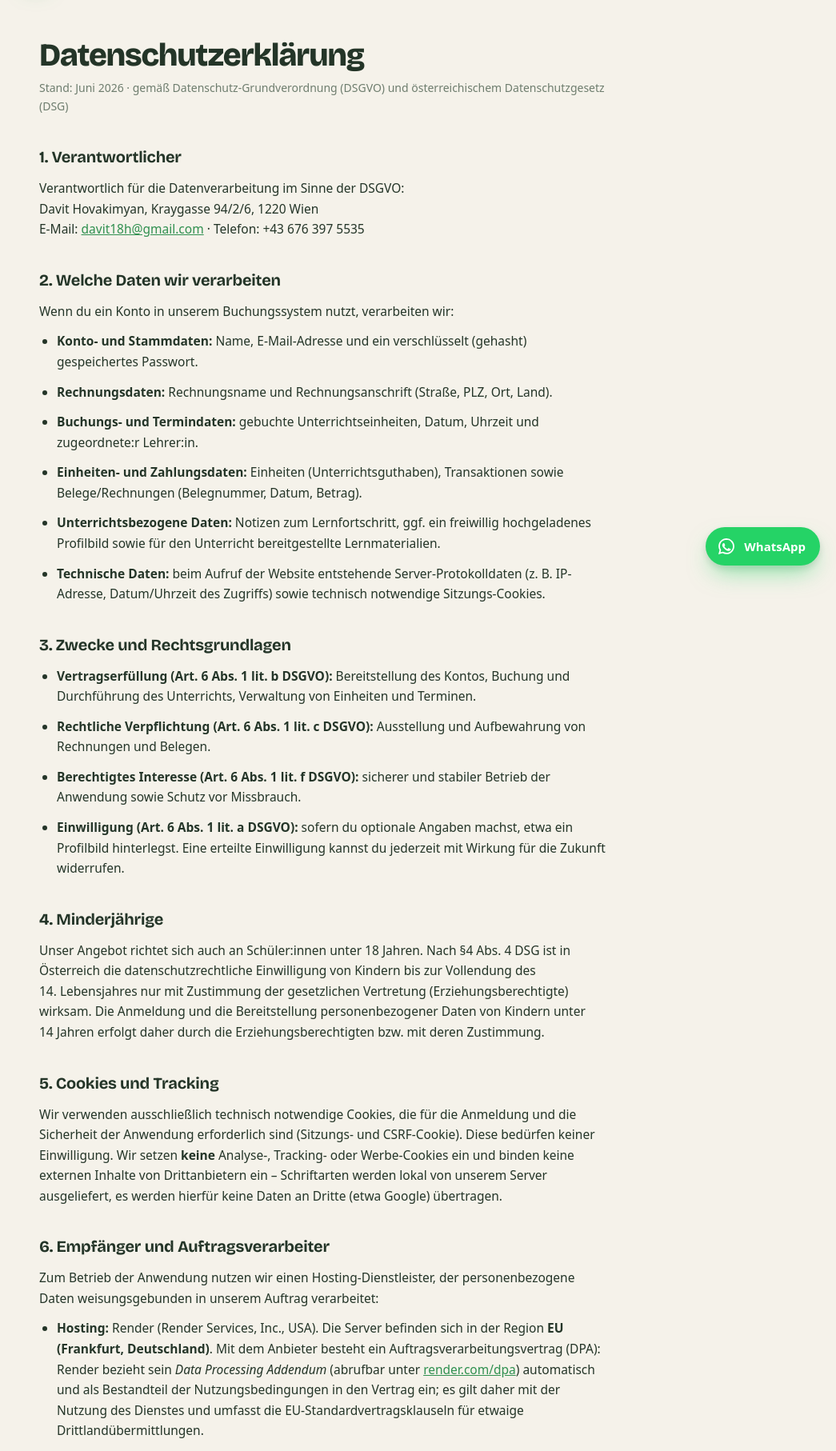
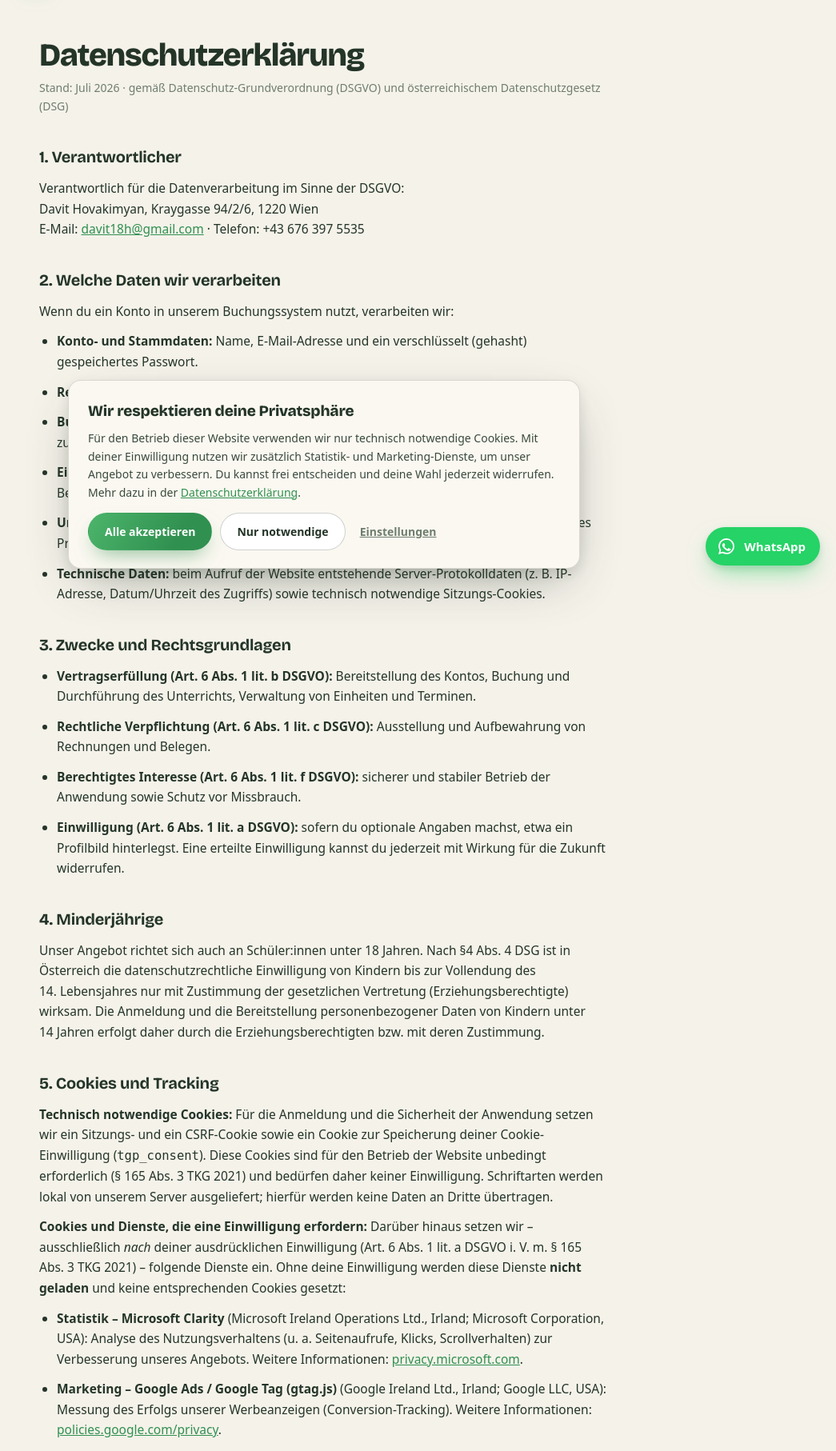
Before and after one commit to jan-writes-codes/fluent, a Django app: page /datenschutz/ in a window 1280 px wide. Shown: the part 73-1887 px from the top of the page at 80% size, without its empty margins (235-1280 px from the left). Run offline with Django 4.2, Linux system fonts and the light colour scheme.

Commit message:
Gate analytics/marketing trackers behind cookie consent (Austrian DSGVO/TKG)
Microsoft Clarity (statistics) and Google Ads gtag.js (marketing) previously
loaded unconditionally on every page. Under Austrian law (DSGVO Art. 6(1)(a)
and § 165 Abs. 3 TKG 2021, transposing the ePrivacy Directive) these
non-essential trackers require prior, informed, opt-in consent.

- Add templates/_consent.html: a self-contained, theme-matched consent banner
  with equally-prominent "Accept all" / "Necessary only" choices and a granular
  settings panel (Statistics / Marketing). Trackers are only injected after the
  matching opt-in; the choice is stored in a first-party tgp_consent cookie
  (strictly necessary, so consent-free) and can be changed or withdrawn any time
  via window.openCookieSettings().
- Replace the unconditional _clarity.html include + inline gtag block in all
  seven templates (landing, intro, login, settle, app, intro_cancel,
  legal_base) with the single consent-gated include; remove the now-unused
  _clarity.html.
- Add a "Cookie-Einstellungen" link to the landing and legal-page footers.
- Rewrite the Datenschutzerklärung cookie section, which falsely claimed no
  analytics/tracking cookies and no third-party embeds, to accurately describe
  the consent mechanism, categories, providers (Microsoft, Google), legal basis,
  US third-country transfers and the right to withdraw.

Co-Authored-By: Claude Opus 4.8 <noreply@anthropic.com>
Claude-Session: https://claude.ai/code/session_018HuGiqEvPUHuUVukYNiQyR

```diff
--- a/templates/_clarity.html
+++ /dev/null
@@ -1,8 +0,0 @@
-<!-- Microsoft Clarity -->
-<script type="text/javascript">
-    (function(c,l,a,r,i,t,y){
-        c[a]=c[a]||function(){(c[a].q=c[a].q||[]).push(arguments)};
-        t=l.createElement(r);t.async=1;t.src="https://www.clarity.ms/tag/"+i;
-        y=l.getElementsByTagName(r)[0];y.parentNode.insertBefore(t,y);
-    })(window, document, "clarity", "script", "xgtda52i1k");
-</script>
--- /dev/null
+++ b/templates/_consent.html
@@ -0,0 +1,180 @@
+{% comment %}
+  Cookie-Consent-Banner (DSGVO Art. 6 Abs. 1 lit. a + § 165 Abs. 3 TKG 2021).
+
+  Non-essential trackers (Microsoft Clarity = Statistik, Google Ads gtag =
+  Marketing) are NOT loaded until the visitor has actively opted in. Only
+  strictly necessary session/CSRF cookies run without consent.
+
+  The choice is stored in a first-party cookie ("tgp_consent"), which is itself
+  strictly necessary for the consent function and therefore consent-free.
+  window.openCookieSettings() re-opens the banner so consent can be changed or
+  withdrawn at any time (e.g. from the footer link).
+
+  Self-contained: this single include replaces the old _clarity.html include and
+  the inline gtag.js block. Include it once in <head> on every public page.
+{% endcomment %}
+<script>
+(function () {
+  "use strict";
+
+  // --- Configuration -------------------------------------------------------
+  var COOKIE = "tgp_consent";
+  var VERSION = 1;                 // bump to re-ask everyone after policy changes
+  var MAX_AGE = 60 * 60 * 24 * 180; // remember the choice for 180 days
+  var CLARITY_ID = "xgtda52i1k";
+  var ADS_ID = "AW-18275409253";
+
+  var loaded = { statistics: false, marketing: false };
+
+  // --- Consent cookie ------------------------------------------------------
+  function readConsent() {
+    var m = document.cookie.match(/(?:^|;\s*)tgp_consent=([^;]+)/);
+    if (!m) return null;
+    try {
+      var c = JSON.parse(decodeURIComponent(m[1]));
+      if (!c || c.v !== VERSION) return null; // outdated → ask again
+      return c;
+    } catch (e) { return null; }
+  }
+
+  function writeConsent(statistics, marketing) {
+    var val = JSON.stringify({ v: VERSION, statistics: !!statistics, marketing: !!marketing });
+    var secure = location.protocol === "https:" ? "; Secure" : "";
+    document.cookie = COOKIE + "=" + encodeURIComponent(val) +
+      "; Max-Age=" + MAX_AGE + "; Path=/; SameSite=Lax" + secure;
+  }
+
+  // --- Tracker loaders (only fire once, after consent) ---------------------
+  function loadClarity() {
+    if (loaded.statistics) return;
+    loaded.statistics = true;
+    (function (c, l, a, r, i, t, y) {
+      c[a] = c[a] || function () { (c[a].q = c[a].q || []).push(arguments); };
+      t = l.createElement(r); t.async = 1; t.src = "https://www.clarity.ms/tag/" + i;
+      y = l.getElementsByTagName(r)[0]; y.parentNode.insertBefore(t, y);
+    })(window, document, "clarity", "script", CLARITY_ID);
+  }
+
+  function loadAds() {
+    if (loaded.marketing) return;
+    loaded.marketing = true;
+    var s = document.createElement("script");
+    s.async = true;
+    s.src = "https://www.googletagmanager.com/gtag/js?id=" + ADS_ID;
+    document.head.appendChild(s);
+    window.dataLayer = window.dataLayer || [];
+    window.gtag = function () { window.dataLayer.push(arguments); };
+    window.gtag("js", new Date());
+    window.gtag("config", ADS_ID);
+  }
+
+  function apply(consent) {
+    if (consent && consent.statistics) loadClarity();
+    if (consent && consent.marketing) loadAds();
+  }
+
+  // --- Banner UI -----------------------------------------------------------
+  var root = null;
+
+  function css() {
+    return "" +
+    "#tgp-consent{position:fixed;inset:auto 0 0 0;z-index:2147483000;display:flex;justify-content:center;padding:16px;font-family:var(--font-body,ui-sans-serif,system-ui,sans-serif)}" +
+    "#tgp-consent .tgp-card{background:#fbf8f1;color:#243528;border:1px solid rgba(36,53,40,0.16);border-radius:16px;box-shadow:0 24px 60px -20px rgba(36,53,40,0.45),0 6px 18px rgba(0,0,0,0.10);max-width:640px;width:100%;padding:22px 24px}" +
+    "#tgp-consent h2{font-family:var(--font-display,inherit);font-size:19px;font-weight:800;letter-spacing:-0.01em;margin:0 0 8px}" +
+    "#tgp-consent p{font-size:14px;line-height:1.6;color:#3a4a3d;margin:0 0 14px}" +
+    "#tgp-consent a{color:#309050;text-decoration:underline}" +
+    "#tgp-consent .tgp-actions{display:flex;flex-wrap:wrap;gap:10px;align-items:center}" +
+    "#tgp-consent button{font:inherit;font-weight:600;font-size:14px;cursor:pointer;border-radius:999px;padding:11px 20px;border:1px solid transparent;transition:transform .12s ease,box-shadow .12s ease,background .12s ease}" +
+    "#tgp-consent button:hover{transform:translateY(-1px)}" +
+    "#tgp-consent .tgp-primary{background:linear-gradient(120deg,#4cb56b 0%,#309050 72%);color:#fff;box-shadow:0 12px 26px -10px rgba(48,144,80,0.6)}" +
+    "#tgp-consent .tgp-secondary{background:#fff;color:#243528;border-color:rgba(36,53,40,0.22)}" +
+    "#tgp-consent .tgp-secondary:hover{border-color:#309050;color:#309050}" +
+    "#tgp-consent .tgp-link{background:none;border:none;color:#6e7d6e;text-decoration:underline;padding:11px 8px;box-shadow:none}" +
+    "#tgp-consent .tgp-link:hover{color:#309050;transform:none}" +
+    "#tgp-consent .tgp-prefs{margin:4px 0 16px;border-top:1px solid rgba(36,53,40,0.12);padding-top:12px}" +
+    "#tgp-consent .tgp-row{display:flex;gap:12px;align-items:flex-start;padding:10px 0}" +
+    "#tgp-consent .tgp-row label{font-size:14px;font-weight:600;color:#243528}" +
+    "#tgp-consent .tgp-row .tgp-desc{display:block;font-weight:400;font-size:13px;color:#6e7d6e;margin-top:2px}" +
+    "#tgp-consent input[type=checkbox]{margin-top:3px;width:18px;height:18px;accent-color:#309050;flex:none}" +
+    "#tgp-consent input[disabled]{opacity:.6}" +
+    "@media(max-width:520px){#tgp-consent .tgp-actions{flex-direction:column;align-items:stretch}#tgp-consent .tgp-actions button{width:100%}}";
+  }
+
+  function remove() { if (root) { root.remove(); root = null; } }
+
+  function build(existing) {
+    remove();
+    var stat = existing ? existing.statistics : false;
+    var mkt = existing ? existing.marketing : false;
+
+    root = document.createElement("div");
+    root.id = "tgp-consent";
+    root.setAttribute("role", "dialog");
+    root.setAttribute("aria-live", "polite");
+    root.setAttribute("aria-label", "Cookie-Einstellungen");
+
+    var style = document.createElement("style");
+    style.textContent = css();
+    root.appendChild(style);
+
+    root.innerHTML += "" +
+    "<div class='tgp-card'>" +
+      "<h2>Wir respektieren deine Privatsphäre</h2>" +
+      "<p>Für den Betrieb dieser Website verwenden wir nur technisch notwendige Cookies. " +
+      "Mit deiner Einwilligung nutzen wir zusätzlich Statistik- und Marketing-Dienste, um unser Angebot zu verbessern. " +
+      "Du kannst frei entscheiden und deine Wahl jederzeit widerrufen. Mehr dazu in der " +
+      "<a href='/datenschutz/'>Datenschutzerklärung</a>.</p>" +
+      "<div class='tgp-prefs' id='tgp-prefs' hidden>" +
+        "<div class='tgp-row'>" +
+          "<input type='checkbox' id='tgp-nec' checked disabled>" +
+          "<label for='tgp-nec'>Notwendig<span class='tgp-desc'>Anmeldung, Sicherheit (CSRF) und Sitzung. Immer aktiv.</span></label>" +
+        "</div>" +
+        "<div class='tgp-row'>" +
+          "<input type='checkbox' id='tgp-stat'" + (stat ? " checked" : "") + ">" +
+          "<label for='tgp-stat'>Statistik<span class='tgp-desc'>Microsoft Clarity — anonyme Nutzungsanalyse, um die Website zu verbessern.</span></label>" +
+        "</div>" +
+        "<div class='tgp-row'>" +
+          "<input type='checkbox' id='tgp-mkt'" + (mkt ? " checked" : "") + ">" +
+          "<label for='tgp-mkt'>Marketing<span class='tgp-desc'>Google Ads — Messung des Erfolgs unserer Anzeigen (Conversion-Tracking).</span></label>" +
+        "</div>" +
+      "</div>" +
+      "<div class='tgp-actions'>" +
+        "<button type='button' class='tgp-primary' id='tgp-accept'>Alle akzeptieren</button>" +
+        "<button type='button' class='tgp-secondary' id='tgp-reject'>Nur notwendige</button>" +
+        "<button type='button' class='tgp-link' id='tgp-toggle'>Einstellungen</button>" +
+        "<button type='button' class='tgp-secondary' id='tgp-save' hidden>Auswahl speichern</button>" +
+      "</div>" +
+    "</div>";
+
+    document.body.appendChild(root);
+
+    function finish(s, m) { writeConsent(s, m); apply({ statistics: s, marketing: m }); remove(); }
+
+    root.querySelector("#tgp-accept").onclick = function () { finish(true, true); };
+    root.querySelector("#tgp-reject").onclick = function () { finish(false, false); };
+    root.querySelector("#tgp-save").onclick = function () {
+      finish(root.querySelector("#tgp-stat").checked, root.querySelector("#tgp-mkt").checked);
+    };
+    root.querySelector("#tgp-toggle").onclick = function () {
+      var prefs = root.querySelector("#tgp-prefs");
+      var save = root.querySelector("#tgp-save");
+      var show = prefs.hasAttribute("hidden");
+      if (show) { prefs.removeAttribute("hidden"); save.removeAttribute("hidden"); this.textContent = "Weniger anzeigen"; }
+      else { prefs.setAttribute("hidden", ""); save.setAttribute("hidden", ""); this.textContent = "Einstellungen"; }
+    };
+  }
+
+  // Public: re-open the banner to change/withdraw consent (footer link etc.)
+  window.openCookieSettings = function () { build(readConsent()); };
+
+  // --- Boot ----------------------------------------------------------------
+  function boot() {
+    var consent = readConsent();
+    if (consent) { apply(consent); }   // already decided → load only what's allowed
+    else { build(null); }              // first visit → ask, load nothing yet
+  }
+
+  if (document.readyState === "loading") document.addEventListener("DOMContentLoaded", boot);
+  else boot();
+})();
+</script>
--- a/templates/datenschutz.html
+++ b/templates/datenschutz.html
@@ -2,7 +2,7 @@
 {% block title %}Datenschutzerklärung{% endblock %}
 {% block content %}
 <h1>Datenschutzerklärung</h1>
-<p class="updated muted">Stand: Juni 2026 · gemäß Datenschutz-Grundverordnung (DSGVO) und österreichischem Datenschutzgesetz (DSG)</p>
+<p class="updated muted">Stand: Juli 2026 · gemäß Datenschutz-Grundverordnung (DSGVO) und österreichischem Datenschutzgesetz (DSG)</p>
 
 <h2>1. Verantwortlicher</h2>
 <p>
@@ -42,11 +42,37 @@
 
 <h2>5. Cookies und Tracking</h2>
 <p>
-  Wir verwenden ausschließlich technisch notwendige Cookies, die für die Anmeldung und die Sicherheit
-  der Anwendung erforderlich sind (Sitzungs- und CSRF-Cookie). Diese bedürfen keiner Einwilligung.
-  Wir setzen <strong>keine</strong> Analyse-, Tracking- oder Werbe-Cookies ein und binden keine externen
-  Inhalte von Drittanbietern ein – Schriftarten werden lokal von unserem Server ausgeliefert, es werden
-  hierfür keine Daten an Dritte (etwa Google) übertragen.
+  <strong>Technisch notwendige Cookies:</strong> Für die Anmeldung und die Sicherheit der Anwendung
+  setzen wir ein Sitzungs- und ein CSRF-Cookie sowie ein Cookie zur Speicherung deiner
+  Cookie-Einwilligung (<code>tgp_consent</code>). Diese Cookies sind für den Betrieb der Website
+  unbedingt erforderlich (§&nbsp;165 Abs.&nbsp;3 TKG&nbsp;2021) und bedürfen daher keiner Einwilligung.
+  Schriftarten werden lokal von unserem Server ausgeliefert; hierfür werden keine Daten an Dritte übertragen.
+</p>
+<p>
+  <strong>Cookies und Dienste, die eine Einwilligung erfordern:</strong> Darüber hinaus setzen wir –
+  ausschließlich <em>nach</em> deiner ausdrücklichen Einwilligung (Art.&nbsp;6 Abs.&nbsp;1 lit.&nbsp;a DSGVO
+  i.&nbsp;V.&nbsp;m. §&nbsp;165 Abs.&nbsp;3 TKG&nbsp;2021) – folgende Dienste ein. Ohne deine Einwilligung
+  werden diese Dienste <strong>nicht geladen</strong> und keine entsprechenden Cookies gesetzt:
+</p>
+<ul>
+  <li>
+    <strong>Statistik – Microsoft Clarity</strong> (Microsoft Ireland Operations Ltd., Irland; Microsoft
+    Corporation, USA): Analyse des Nutzungsverhaltens (u.&nbsp;a. Seitenaufrufe, Klicks, Scrollverhalten)
+    zur Verbesserung unseres Angebots. Weitere Informationen:
+    <a href="https://privacy.microsoft.com/de-de/privacystatement" rel="noopener">privacy.microsoft.com</a>.
+  </li>
+  <li>
+    <strong>Marketing – Google Ads / Google Tag (gtag.js)</strong> (Google Ireland Ltd., Irland; Google LLC,
+    USA): Messung des Erfolgs unserer Werbeanzeigen (Conversion-Tracking). Weitere Informationen:
+    <a href="https://policies.google.com/privacy" rel="noopener">policies.google.com/privacy</a>.
+  </li>
+</ul>
+<p>
+  Beim ersten Besuch fragen wir deine Einwilligung über einen Cookie-Banner ab. Du kannst einzelne
+  Kategorien (Statistik, Marketing) frei an- oder abwählen; ohne Auswahl werden nur technisch notwendige
+  Cookies gesetzt. Eine erteilte Einwilligung kannst du jederzeit mit Wirkung für die Zukunft widerrufen
+  oder ändern – über den Link <em>„Cookie-Einstellungen“</em> im Seitenfuß. Zu diesen Diensten kann eine
+  Übermittlung personenbezogener Daten in die USA erfolgen (siehe Punkt&nbsp;7).
 </p>
 
 <h2>6. Empfänger und Auftragsverarbeiter</h2>
@@ -63,6 +89,12 @@
     Bestandteil der Nutzungsbedingungen in den Vertrag ein; es gilt daher mit der Nutzung des Dienstes und
     umfasst die EU-Standardvertragsklauseln für etwaige Drittlandübermittlungen.
   </li>
+  <li>
+    <strong>Statistik &amp; Marketing (nur mit Einwilligung):</strong> Nutzt du die optionalen Statistik-
+    bzw. Marketing-Dienste (siehe Punkt&nbsp;5), werden Daten an <strong>Microsoft</strong>
+    (Microsoft Clarity) bzw. <strong>Google</strong> (Google Ads) übermittelt. Diese Übermittlung erfolgt
+    ausschließlich auf Grundlage deiner Einwilligung; erteilst du keine, findet keine Übermittlung statt.
+  </li>
 </ul>
 <p>
   Eine darüber hinausgehende Weitergabe an Dritte erfolgt nicht, außer wir sind gesetzlich dazu
@@ -75,6 +107,14 @@
   kann ein Zugriff aus einem Drittland (USA) nicht vollständig ausgeschlossen werden. Eine etwaige
   Übermittlung wird durch geeignete Garantien abgesichert (EU-Standardvertragsklauseln gemäß
   Art.&nbsp;46 DSGVO bzw. eine Zertifizierung nach dem EU-US Data Privacy Framework).
+</p>
+<p>
+  Sofern du in die optionalen Statistik- oder Marketing-Dienste einwilligst (Microsoft Clarity, Google
+  Ads – siehe Punkt&nbsp;5), können dabei personenbezogene Daten (etwa deine IP-Adresse) an Microsoft bzw.
+  Google und deren Konzerngesellschaften in den USA übermittelt werden. Rechtsgrundlage hierfür ist deine
+  Einwilligung (Art.&nbsp;6 Abs.&nbsp;1 lit.&nbsp;a i.&nbsp;V.&nbsp;m. Art.&nbsp;49 Abs.&nbsp;1 lit.&nbsp;a
+  DSGVO); ergänzend stützen sich beide Anbieter auf EU-Standardvertragsklauseln sowie ihre Zertifizierung
+  nach dem EU-US Data Privacy Framework. Ohne deine Einwilligung findet keine solche Übermittlung statt.
 </p>
 
 <h2>8. Speicherdauer</h2>
--- a/templates/legal_base.html
+++ b/templates/legal_base.html
@@ -2,16 +2,7 @@
 <!DOCTYPE html>
 <html lang="de">
 <head>
-{% include "_clarity.html" %}
-<!-- Google tag (gtag.js) -->
-<script async src="https://www.googletagmanager.com/gtag/js?id=AW-18275409253"></script>
-<script>
-  window.dataLayer = window.dataLayer || [];
-  function gtag(){dataLayer.push(arguments);}
-  gtag('js', new Date());
-
-  gtag('config', 'AW-18275409253');
-</script>
+{% include "_consent.html" %}
 <meta charset="UTF-8" />
 <meta name="viewport" content="width=device-width, initial-scale=1.0, viewport-fit=cover" />
 <meta name="theme-color" content="#f5f2ea" />
@@ -98,7 +89,7 @@
   <footer class="foot">
     <div class="wrap foot-in">
       <a href="/">← Zur Startseite</a>
-      <span><a href="{% url 'faq' %}">FAQ</a> &nbsp;·&nbsp; <a href="{% url 'impressum' %}">Impressum</a> &nbsp;·&nbsp; <a href="{% url 'datenschutz' %}">Datenschutz</a></span>
+      <span><a href="{% url 'faq' %}">FAQ</a> &nbsp;·&nbsp; <a href="{% url 'impressum' %}">Impressum</a> &nbsp;·&nbsp; <a href="{% url 'datenschutz' %}">Datenschutz</a> &nbsp;·&nbsp; <a href="#" onclick="openCookieSettings();return false;">Cookie-Einstellungen</a></span>
     </div>
   </footer>
 
```
Also changed, not shown: templates/app.html (+1 -10 lines), templates/intro.html (+1 -10 lines), templates/intro_cancel.html (+1 -10 lines), templates/landing.html (+2 -11 lines), templates/login.html (+1 -10 lines), templates/settle.html (+1 -10 lines).
